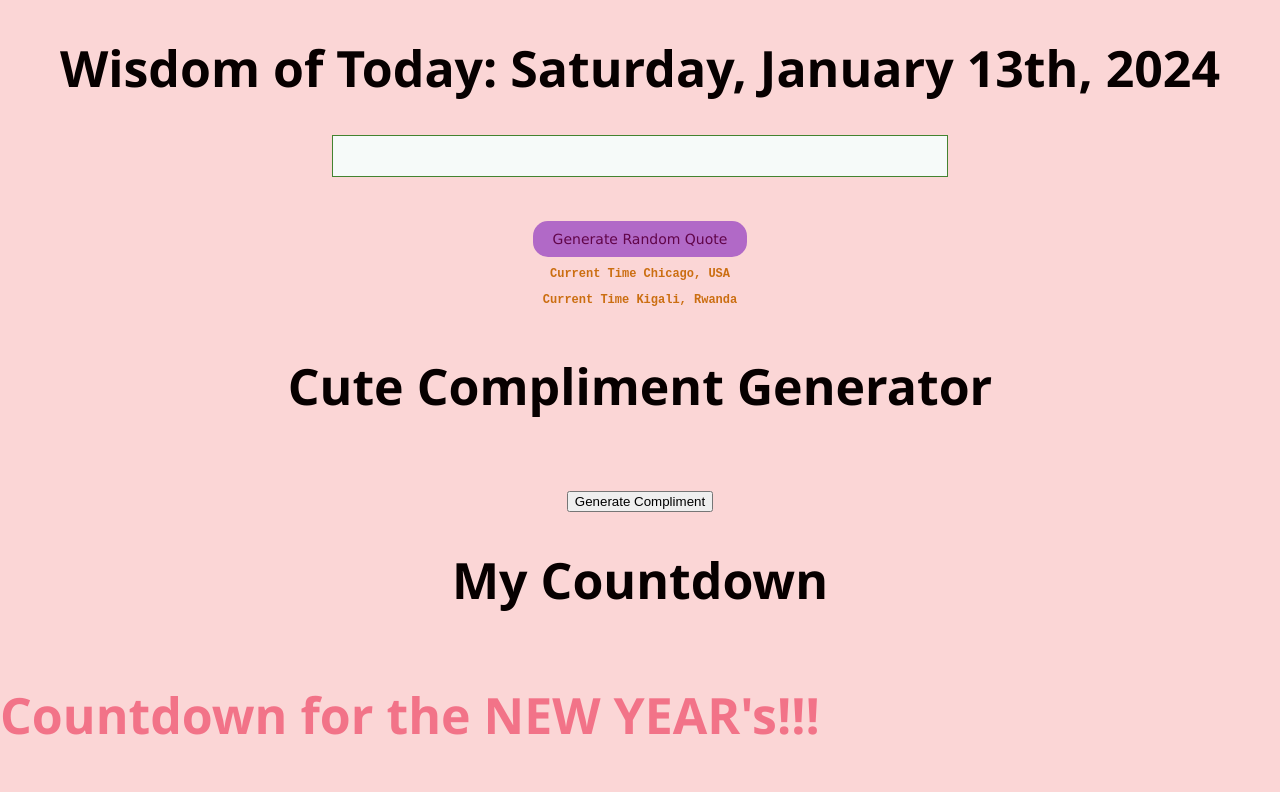
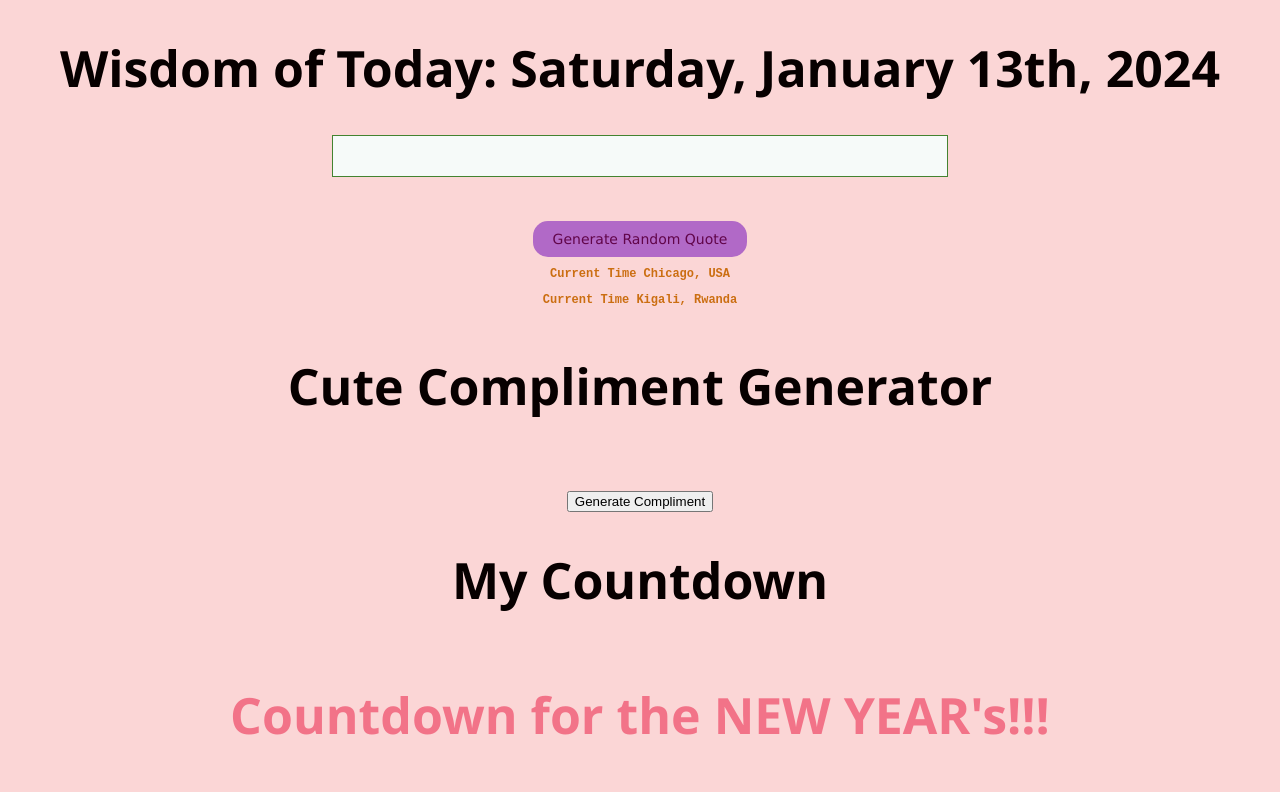
Before and after one commit to Lande21/RandomQuote, a React (Create React App) app: page / in a window 1280 px wide. Shown: the top 792 px of the page. Built offline with nearby package versions, Linux system fonts and the light colour scheme; no server answers.

Commit message:
changes of the date

```diff
--- a/src/quotedisplay.css
+++ b/src/quotedisplay.css
@@ -21,6 +21,9 @@
     padding: 20px; /* Add padding around the quote */
     border: 1px solid rgb(67, 131, 48);
     background-color: rgb(246, 250, 249);
+  }
+  .countt{
+    text-align: center;
   }
 
   /* Add your custom styles for the slider container or individual slides */
```
